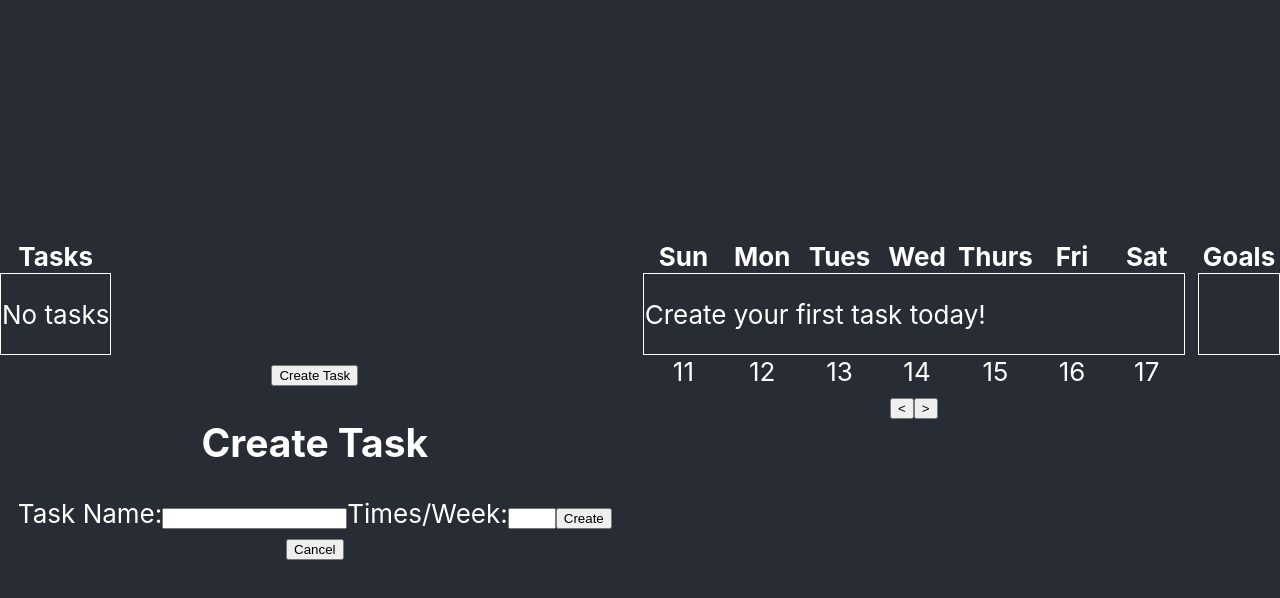
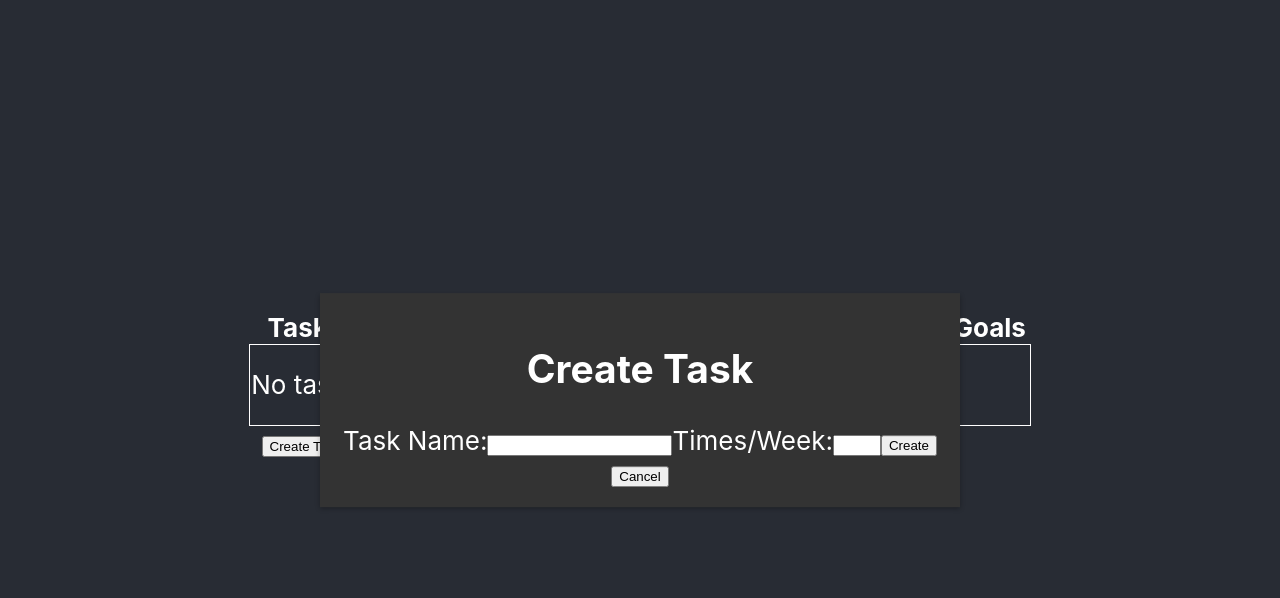
Before and after one commit to tjzetty/daily-tracker, a React (Create React App) app: page / in a window 1280 px wide. Both pictures are taken after a click on the button "Create Task". Shown: the top 598 px of the page. Built offline with nearby package versions, Linux system fonts and the light colour scheme.

Commit message:
Update task modal ui

```diff
--- a/src/components/task_modal.jsx
+++ b/src/components/task_modal.jsx
@@ -31,7 +31,7 @@ const TaskModal = ({ isOpen, onClose, onTaskCreate }) => {
   }
 
   return (
-    <div className="modal">
+    <div className="modal" style={modalStyle}>
       <div className="modal-content">
         <h2>Create Task</h2>
         <form onSubmit={handleSubmit}>
@@ -57,4 +57,15 @@ const TaskModal = ({ isOpen, onClose, onTaskCreate }) => {
   );
 };
 
+const modalStyle = {
+  position: 'absolute',
+  top: '50%',
+  left: '50%',
+  transform: 'translate(-50%, -50%)',
+  zIndex: '3',
+  backgroundColor: '#333333',
+  padding: '20px',
+  boxShadow: '0 2px 5px rgba(0, 0, 0, 0.3)',
+};
+
 export default TaskModal;
```
